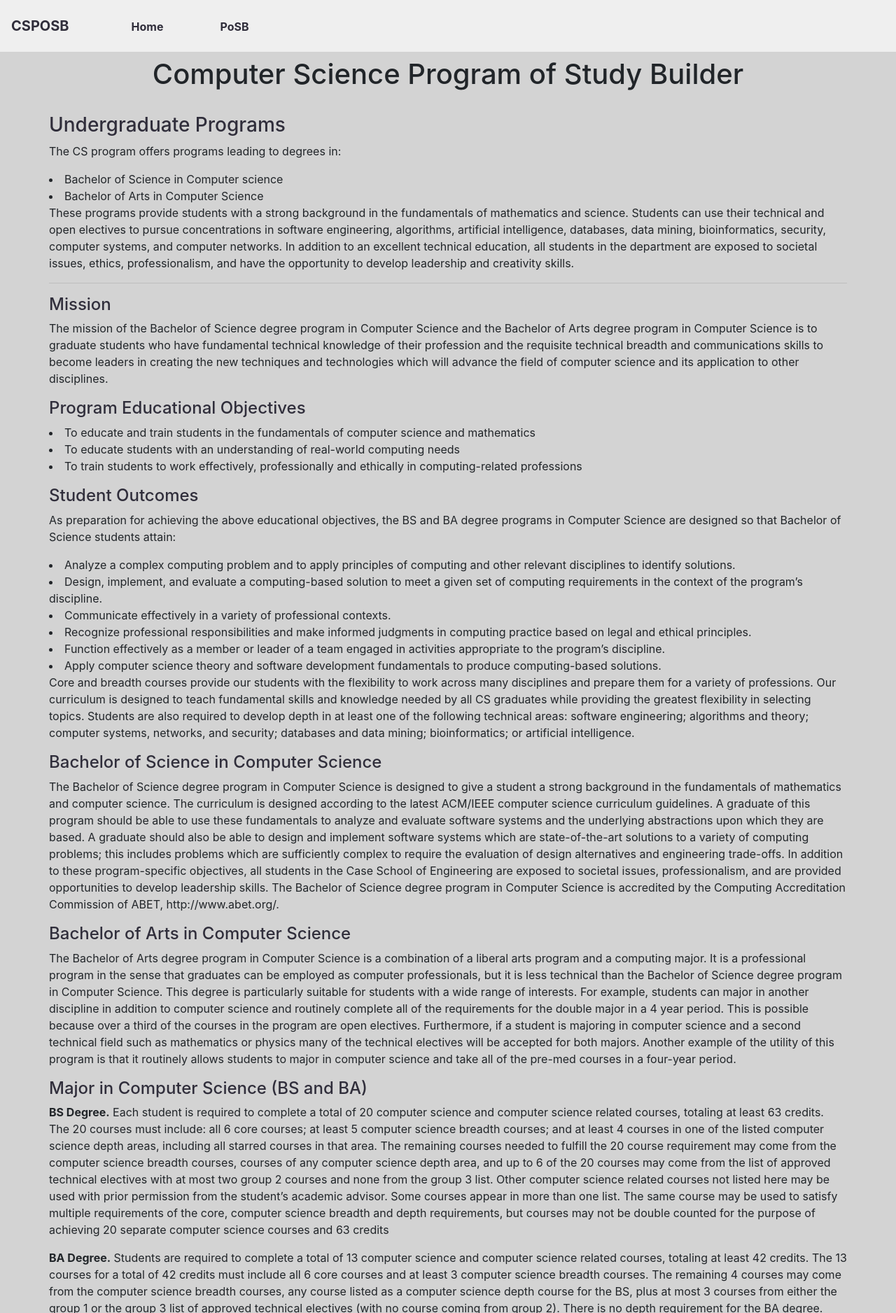
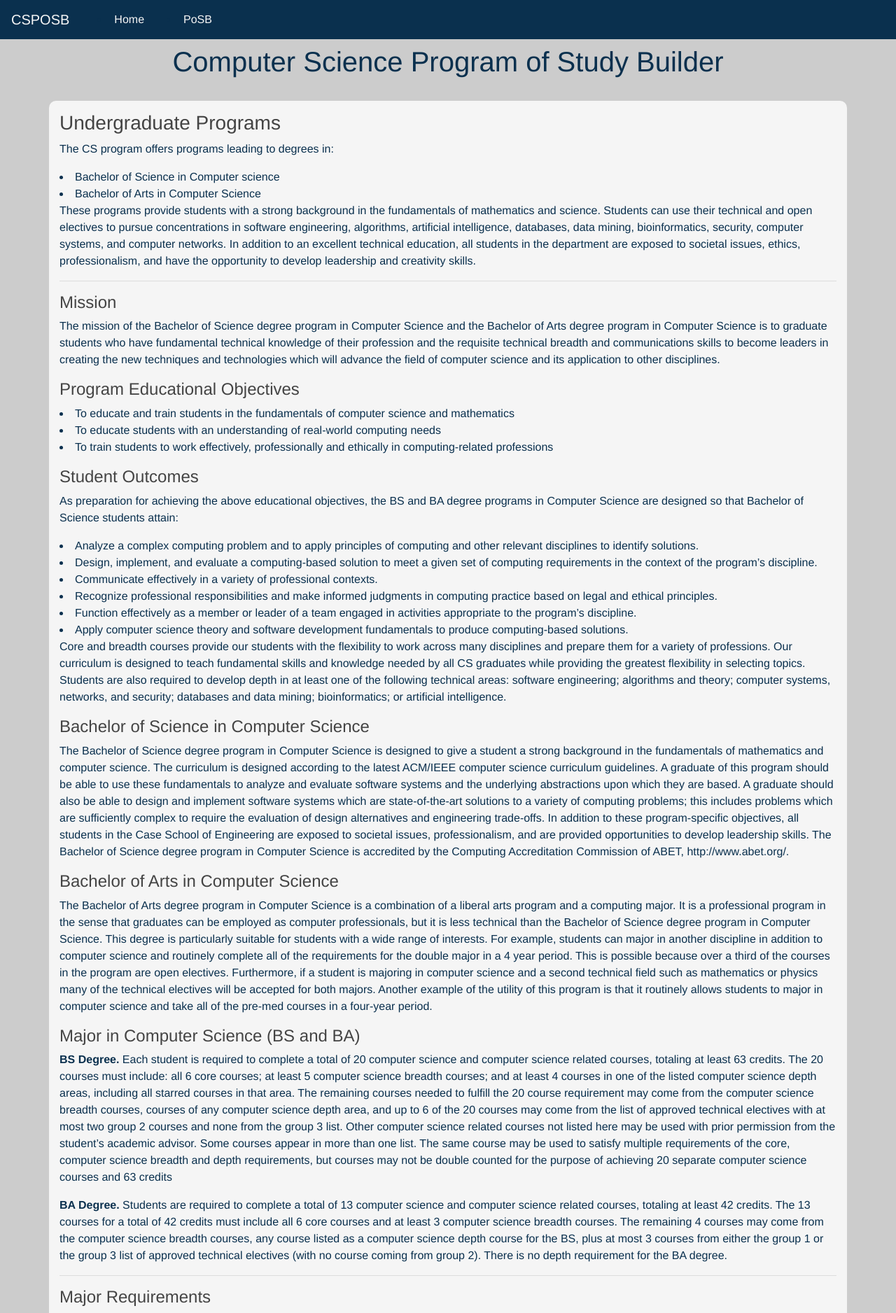
Before and after one commit to carolineyyzhu/csds3932021, a Django app: page / in a window 1280 px wide. Shown: the top 1876 px of the page at 70% size. Run offline with Django 3.2, Linux system fonts and the light colour scheme; some libraries are stand-ins or nearby versions.

Commit message:
added css

```diff
--- a/CSPOSB/static/css/style.css
+++ b/CSPOSB/static/css/style.css
@@ -1,26 +1,127 @@
-body {
-    background: lightgrey;
-}
-.navbar{
-  background-color: #EFEFEF;
-}
-h4{
-  color: #302E3B;
-}
-h3{
-  color: #302E3B;
-}
-.navbar-nav ul li{
-  display: inline;
-  padding-left: 25px;
-}
-.nav-item {
-  display: inline;
-  font-weight: bold;
-}
-.navbar-list{
-  padding-top: 18px;
-}
+
 table, th, td {
   border: 1px solid black;
 }
+
+body {
+  background: #ccc;
+  color: #333333;
+}
+
+* {
+  font-size: 100%;
+  font-family: "Titillium Web",Helvetica,Arial,sans-serif;
+  color: #0a304e;
+}
+
+.text {
+  color: #0a304e;
+}
+
+h1 {
+  color: #0a304e;
+  text-align: center;
+}
+
+h2, h3, h4, h5, h6 {
+  color: #444444;
+}
+
+ul {
+  margin: 0;
+}
+
+.site-header .navbar-nav .nav-link {
+  color: #cbd5db;
+}
+
+.site-header .navbar-nav .nav-link:hover {
+  color: #ffffff;
+}
+
+.site-header .navbar-nav .nav-link.active {
+  font-weight: 500;
+}
+
+.navbar {
+  background-color: #0a304e;
+}
+
+
+form {
+  width: 100%;
+}
+
+.content-section {
+  background: #ffffff;
+  padding: 10px 20px;
+  border: 1px solid #dddddd;
+  border-radius: 3px;
+  margin-bottom: 20px;
+  overflow: auto;
+}
+
+.article-title {
+  color: #444444;
+}
+
+a.article-title:hover {
+  color: #428bca;
+  text-decoration: none;
+}
+
+.article-content {
+  white-space: pre-line;
+}
+
+.article-img {
+  height: 65px;
+  width: 65px;
+  margin-right: 16px;
+}
+
+.article-metadata {
+  padding-bottom: 1px;
+  margin-bottom: 4px;
+  border-bottom: 1px solid #e3e3e3
+}
+
+.article-metadata a:hover {
+  color: #333;
+  text-decoration: none;
+}
+
+.article-svg {
+  width: 25px;
+  height: 25px;
+  vertical-align: middle;
+}
+
+.account-img {
+  height: 125px;
+  width: 125px;
+  margin-right: 20px;
+  margin-bottom: 16px;
+}
+
+.account-heading {
+  font-size: 2.5rem;
+}
+.d-flex {
+  border: 1px solid grey;
+  border-radius: 2px;
+  padding: 10px 10px;
+  margin: 10px 10px;
+  box-shadow: 3px 3px 3px grey;
+}
+
+.button {
+  color: white;
+  background-color: #0a304e;
+  border: 1px solid white;
+}
+.button:hover {
+  color: #0a304e;
+  background-color: #DCDCDC;
+  border: 1px solid #0a304e;
+}
--- a/CSPOSB/templates/ProgramBuilder.html
+++ b/CSPOSB/templates/ProgramBuilder.html
@@ -4,6 +4,4 @@
 
 {% block content%}
     <h1 class="text-center">  PoSB  </h1>
-
-
 {% endblock %}
--- a/CSPOSB/templates/base.html
+++ b/CSPOSB/templates/base.html
@@ -4,17 +4,17 @@
   <head>
       <!-- Navigation Bar -->
       <nav class="navbar sticky-top navbar-expand-lg navbar-light" >
-        <a class="navbar-brand" href="#" style="color: #302E3B; font-weight: bold;">CSPOSB</a>
+        <a class="navbar-brand" href="#" style="color: whitesmoke">CSPOSB</a>
         <button class="navbar-toggler" type="button" data-toggle="collapse" data-target="#navbarNavAltMarkup" aria-controls="navbarNavAltMarkup" aria-expanded="false" aria-label="Toggle navigation">
           <span class="navbar-toggler-icon"></span>
         </button>
         <div class="collapse navbar-collapse" id="navbarNavAltMarkup">
           <div class="navbar-nav">
             <ul class="navbar-list">
-                <li><a class="nav-item nav-link" href="index" style="color: #302E3B; ">Home <span class="sr-only">(current)</span></a></li>
+                <li><a class="nav-item nav-link" href="index" style="color: whitesmoke">Home <span class="sr-only">(current)</span></a></li>
             </ul>
             <ul class="navbar-list">
-                <li><a class="nav-item nav-link" href="PoSB" style="color: #302E3B; ">PoSB <span class="sr-only">(current)</span></a></li>
+                <li><a class="nav-item nav-link" href="PoSB" style="color: whitesmoke">PoSB <span class="sr-only">(current)</span></a></li>
             </ul>
           </div>
         </div>
--- a/CSPOSB/templates/index.html
+++ b/CSPOSB/templates/index.html
@@ -10,7 +10,7 @@
         <div class="row">
             <div class="'col-md-2"></div>
             <!-- Main Column -->
-            <div class="'col-md-8">
+            <div class="'col-md-8" style="background: whitesmoke; padding: 15px; border-radius: 10px">
                 <h3>Undergraduate Programs</h3>
                 <p>The CS program offers programs leading to degrees in:</p>
                 <li>Bachelor of Science in Computer science</li>
@@ -902,14 +902,11 @@
                     </tr>
                 </table>
 
-                <br>
-                <br>
-                <br>
             </div>
             <div class="'col-md-2"></div>
+            <br>
+            <br>
+            <br>
         </div>
-
-
     </div>
-
 {% endblock %}
```
